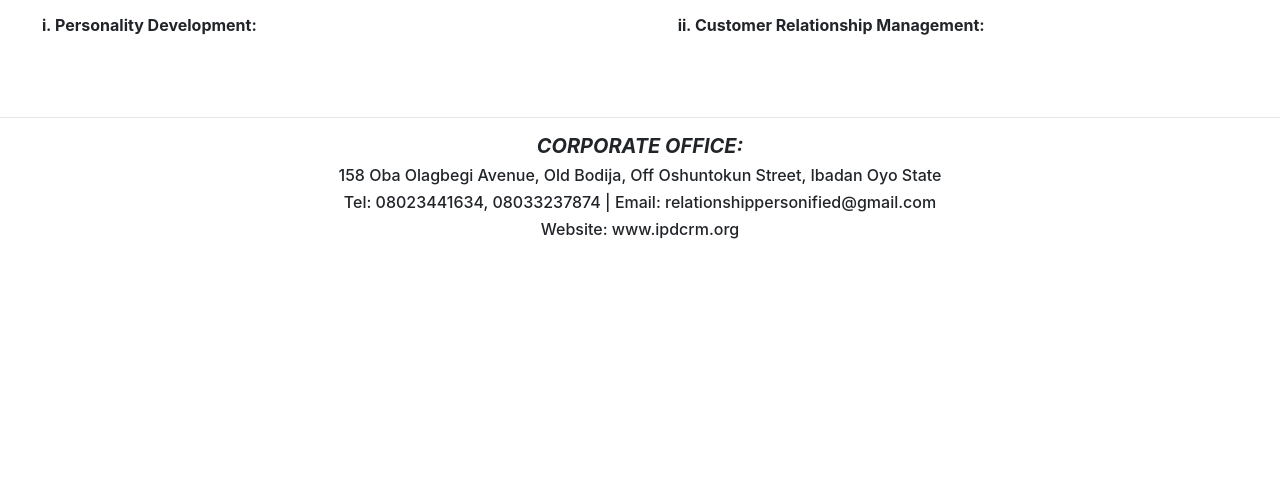
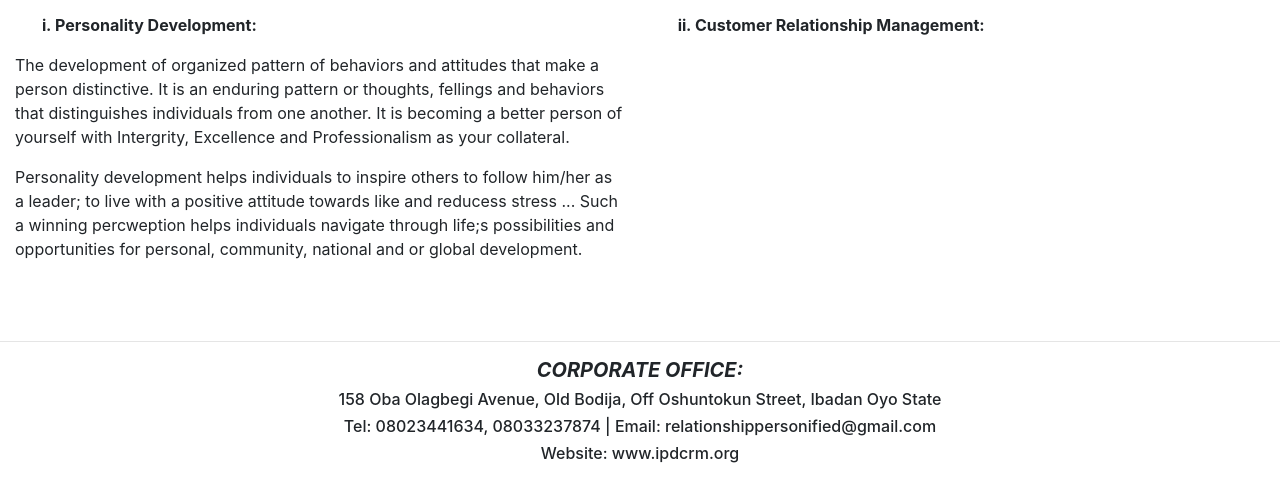
Before and after one commit to dscleadcity/ipd-crm, a website: page pages/corporate-profile.html in a window 1280 px wide. Shown: the part 598-1100 px from the top of the page. Before the commit the page ends 877 px from the top, so only its background shows below. Drawn offline with nearby package versions, Linux system fonts and the light colour scheme.

Commit message:
edited html

```diff
--- a/pages/corporate-profile.html
+++ b/pages/corporate-profile.html
@@ -74,10 +74,12 @@
     <div class="row justify-content-center">
       <div class="col col-lg">
         <ol type="i" style="font-weight: bold"><li>Personality Development:</li></ol>
-        <p></p>
+        <p>The development of organized pattern of behaviors and attitudes that make a person distinctive. It is an enduring pattern or thoughts, fellings and behaviors that distinguishes individuals from one another. It is becoming a better person of yourself with Intergrity, Excellence and Professionalism as your collateral.</p>
+        <p>Personality development helps individuals to inspire others to follow him/her as a leader; to live with a positive attitude towards like and reducess stress ... Such a winning percweption helps individuals navigate through life;s possibilities and opportunities for personal, community, national and or global development.</p>
       </div>
       <div class="col col-lg">
         <ol type="i" start="2" style="font-weight: bold"><li>Customer Relationship Management:</li></ol>
+        <p></p>
         <p></p>
       </div>
     </div>
```
